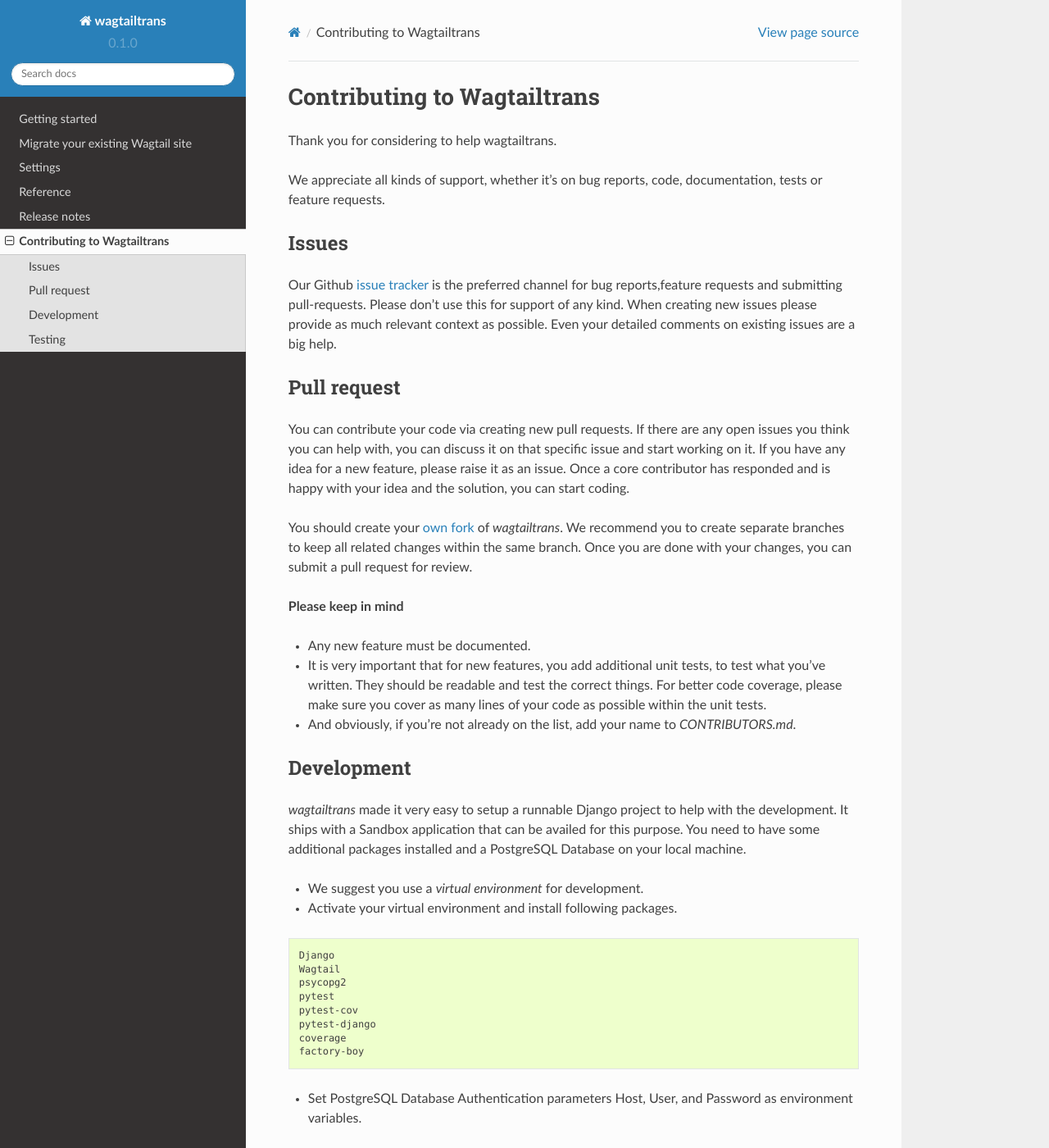
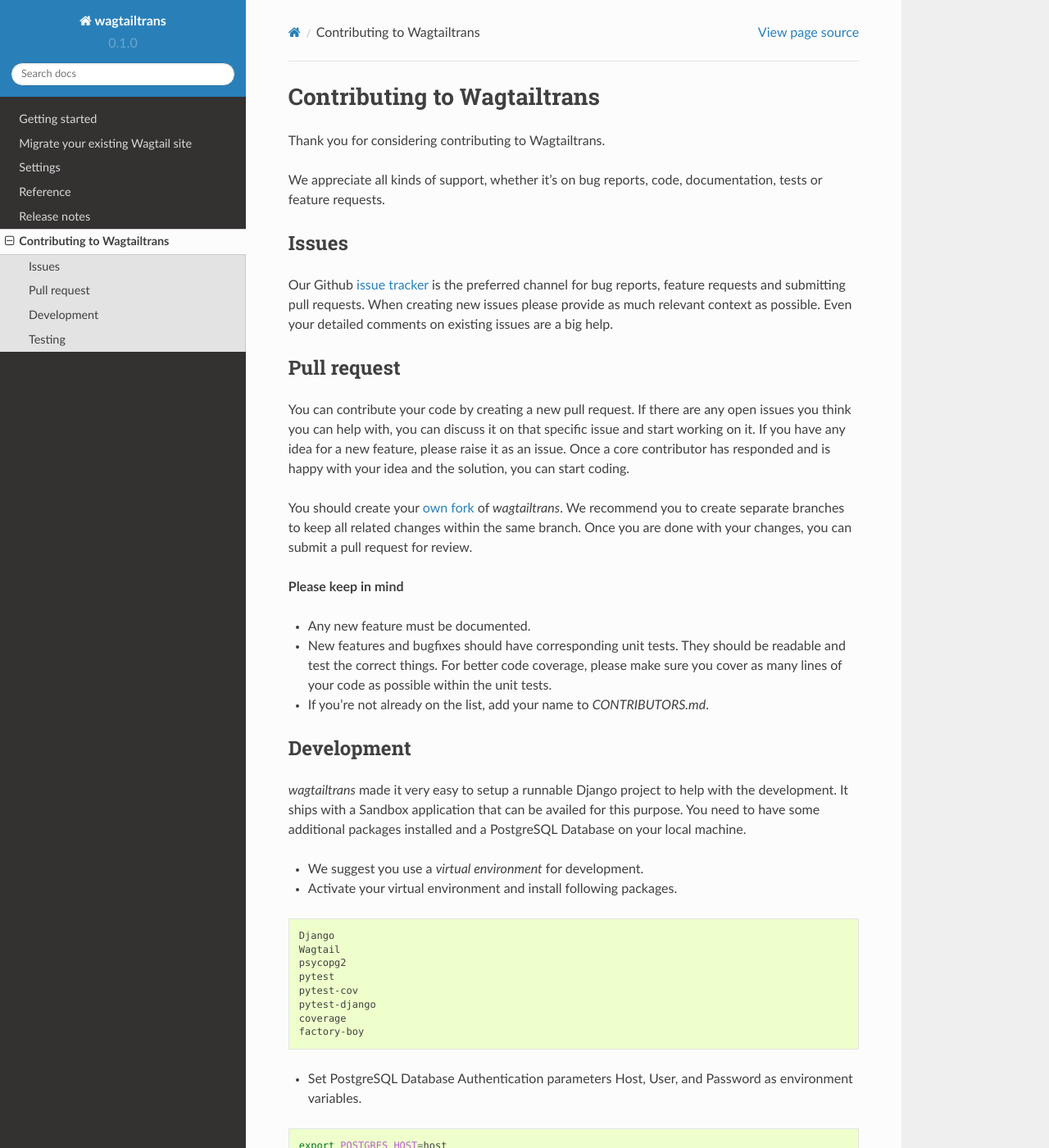
Before and after one commit to wagtail/wagtailtrans, a Sphinx documentation site: the page built from docs/source/contributing.rst, in a window 1280 px wide and 1400 px high. Shown: the whole window at 82% size. Built offline with Sphinx 7.4.7 and the Read the Docs theme 2.0.0, drawn with Linux system fonts in a browser that asks for light colours; some of the changed text lies outside the part shown.

Commit message:
- fix: changes as per the review.

```diff
--- a/docs/source/contributing.rst
+++ b/docs/source/contributing.rst
@@ -3,7 +3,7 @@
 Contributing to Wagtailtrans
 ============================
 
-Thank you for considering to help wagtailtrans.
+Thank you for considering contributing to Wagtailtrans.
 
 We appreciate all kinds of support, whether it’s on bug reports, code,
 documentation, tests or feature requests.
@@ -11,12 +11,12 @@
 Issues
 ------
 
-Our Github `issue tracker <https://github.com/LUKKIEN/wagtailtrans/issues>`_ is the preferred channel for bug reports,feature requests and submitting pull-requests. Please don’t use this for support of any kind. When creating new issues please provide as much relevant context as possible. Even your detailed comments on existing issues are a big help.
+Our Github `issue tracker <https://github.com/LUKKIEN/wagtailtrans/issues>`_ is the preferred channel for bug reports, feature requests and submitting pull requests. When creating new issues please provide as much relevant context as possible. Even your detailed comments on existing issues are a big help.
 
 Pull request
 ------------
 
-You can contribute your code via creating new pull requests. If there are any open issues you think you can help with, you can discuss it on that specific issue and start working on it. If you have any idea for a new feature, please raise it as an issue. Once a core contributor has responded and is happy with your idea and the solution, you can start coding.
+You can contribute your code by creating a new pull request. If there are any open issues you think you can help with, you can discuss it on that specific issue and start working on it. If you have any idea for a new feature, please raise it as an issue. Once a core contributor has responded and is happy with your idea and the solution, you can start coding.
 
 You should create your `own fork <https://help.github.com/articles/fork-a-repo/>`_ of `wagtailtrans`. We recommend you to create separate branches to keep all related changes within the same branch. Once you are done with your changes, you can submit a pull request for review.
 
@@ -24,9 +24,9 @@
 
 * Any new feature must be documented.
 
-* It is very important that for new features, you add additional unit tests, to test what you've written. They should be readable and test the correct things. For better code coverage, please make sure you cover as many lines of your code as possible within the unit tests.
+* New features and bugfixes should have corresponding unit tests. They should be readable and test the correct things. For better code coverage, please make sure you cover as many lines of your code as possible within the unit tests.
 
-* And obviously, if you're not already on the list, add your name to `CONTRIBUTORS.md`.
+* If you're not already on the list, add your name to `CONTRIBUTORS.md`.
 
 
 Development
@@ -80,7 +80,7 @@
 
     make coverage
 
-Wagtailtrans support Multi-environment tests and is configured to use `tox`. It takes a bit longer to complete, but you can run it by a simple command:
+Wagtailtrans supports multiple environments which can be tested with `tox`. It takes a bit longer to complete, but you can run it by a simple command:
 
 .. code-block:: bash
 
```
Also changed, not shown: other parts of docs/source/contributing.rst (+1 -1 lines), CONTRIBUTING.md (+1 -1 lines).
